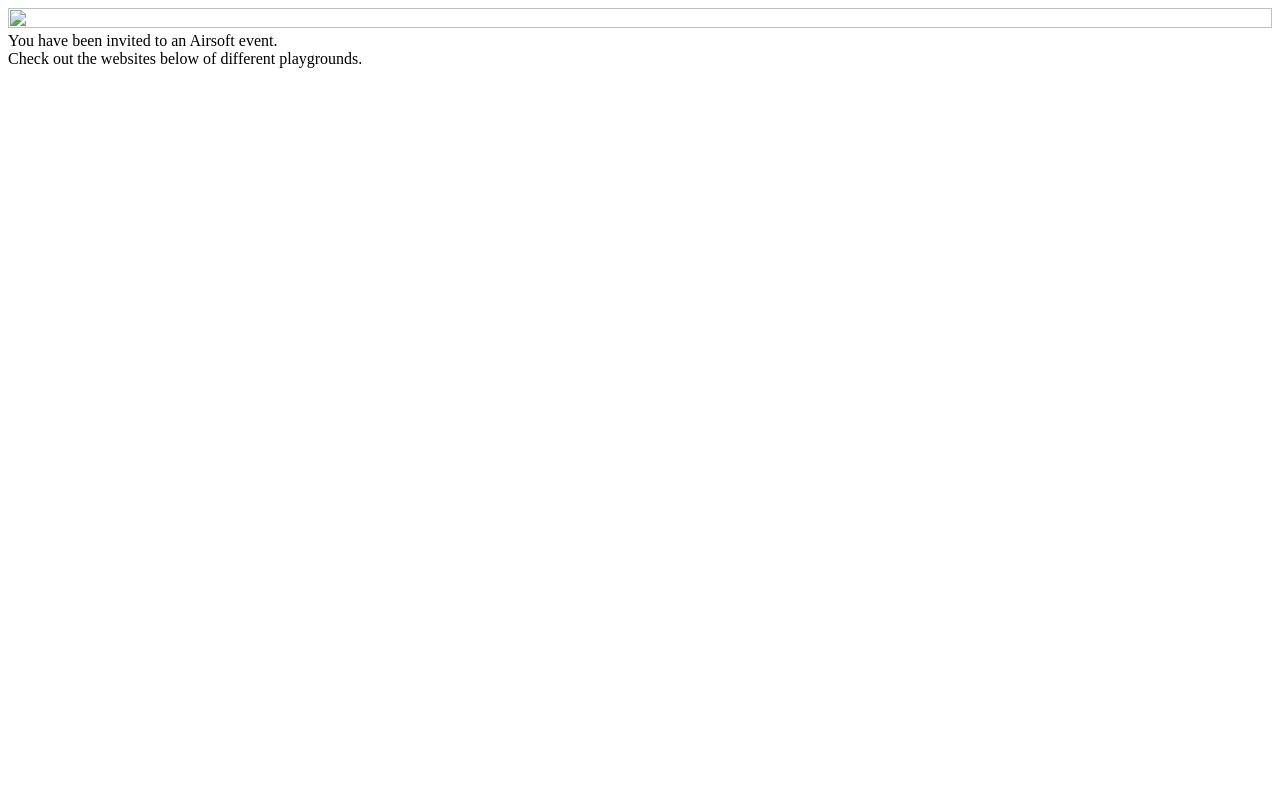
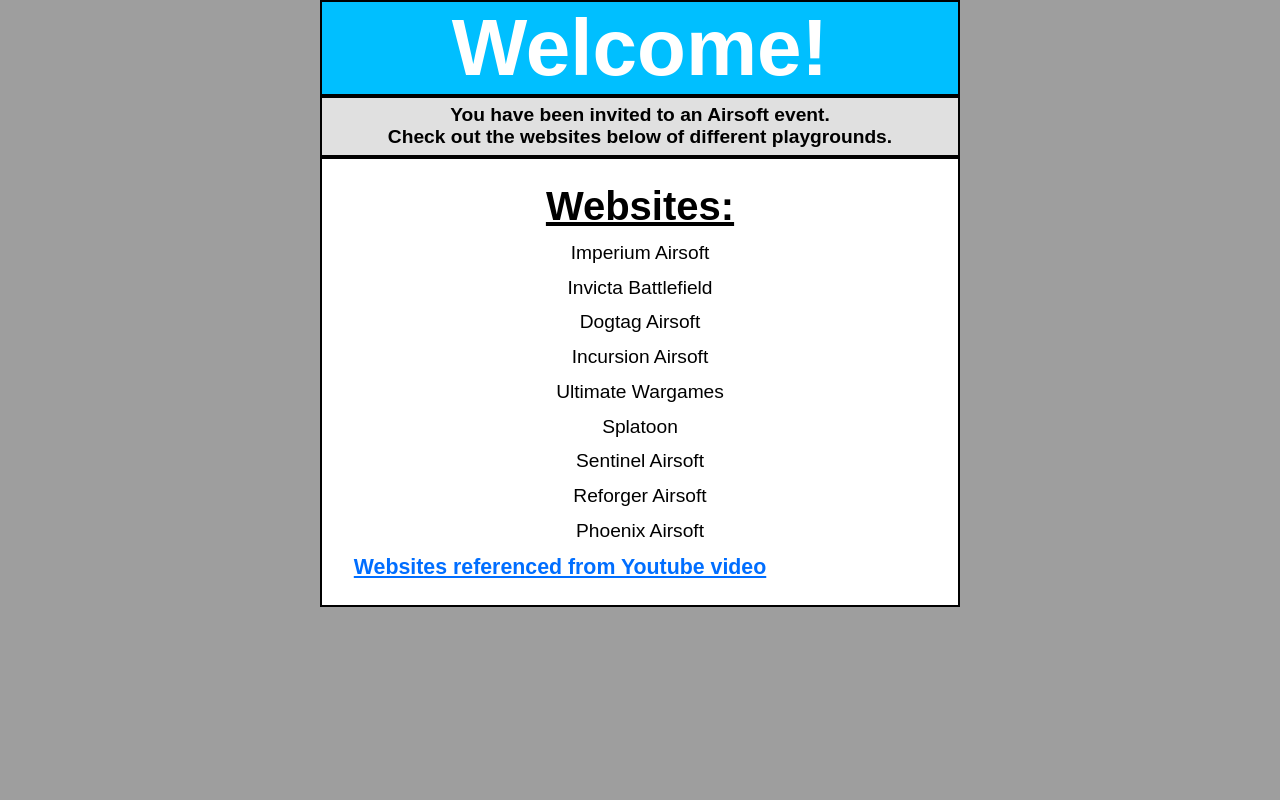
Before and after one commit to RubenFreireAndrade/Airsoft-Presentation, a plain HTML site: page index.html in a window 1280 px wide. Shown: the top 800 px of the page. Drawn offline with Linux system fonts and the light colour scheme; the site is published under a folder, as on GitHub Pages, so addresses that start at the root find nothing.

Commit message:
testing directories

```diff
--- a/index.html
+++ b/index.html
@@ -2,11 +2,11 @@
 <html>
     <head>
         <title>Airsoft Presentation</title>
-        <link rel="stylesheet" href="/Others/index.css">
+        <link rel="stylesheet" href="./Others/index.css">
     </head>
 
     <body>
-        <img src="/Others/southwide.gif" width="100%" height="100%"></img>
+        <img src="./Others/southwide.gif" width="100%" height="100%"></img>
 
         <div id="-body-container">
             <div id="-title-container"></div>
@@ -19,6 +19,6 @@
             <div id="-link-container"></div>
         </div>
 
-        <script src="/Others/index.js"></script>
+        <script src="./Others/index.js"></script>
     </body>
 </html>
```
